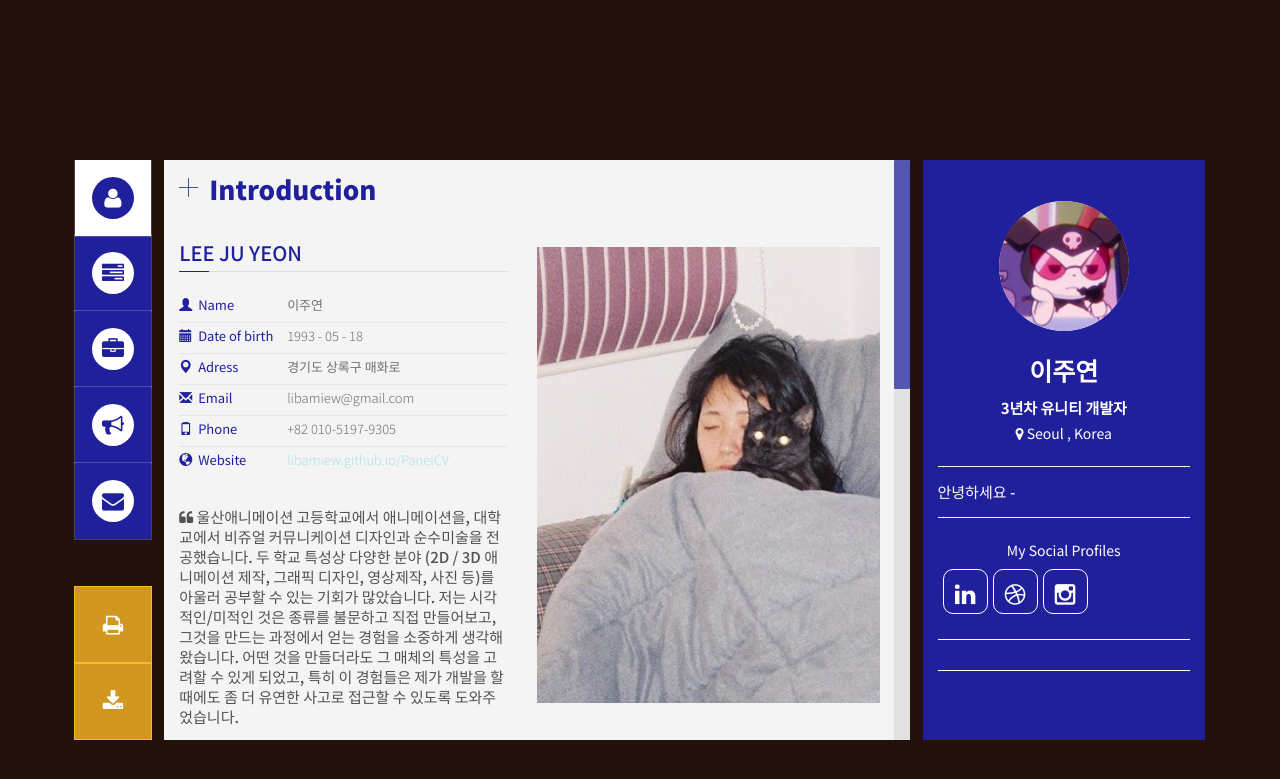
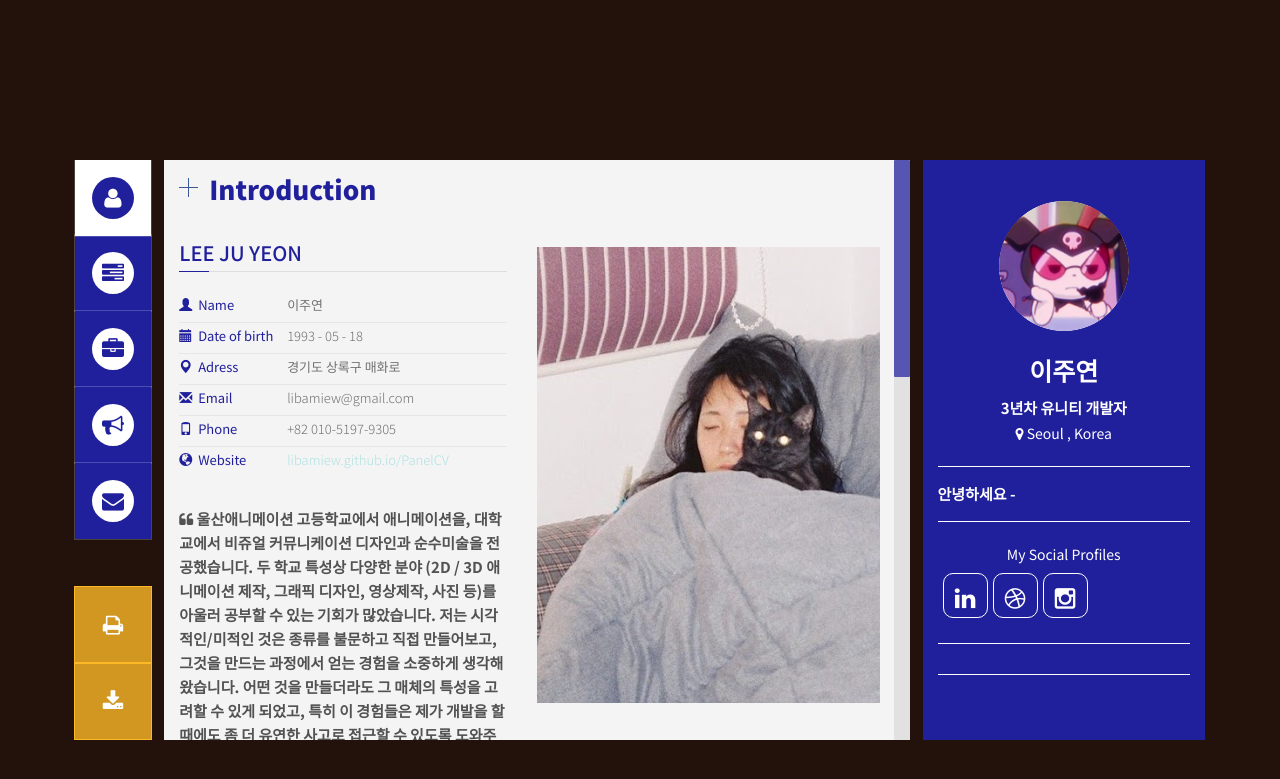
Before and after one commit to libamiew/PanelCV, a Jekyll site: the page built from index.html, in a window 1280 px wide. Shown: the top 779 px of the page. Built offline with Jekyll 4.4.1, drawn with Linux system fonts in a browser that asks for light colours; some web fonts are replaced.

Commit message:
Update main.css

```diff
--- a/assets/css/main.css
+++ b/assets/css/main.css
@@ -394,9 +394,9 @@ h2.resp-accordion:first-child {
 }
 p {
     font-size: 15px;
-    line-height: 20px;
+    line-height: 24px;
     text-align: left;
-    font-weight: 500;
+    font-weight: 600;
     margin: 0;
     color: rgb(82, 82, 82) !important;
     font-family: 'Noto Sans KR', sans-serif;
```
